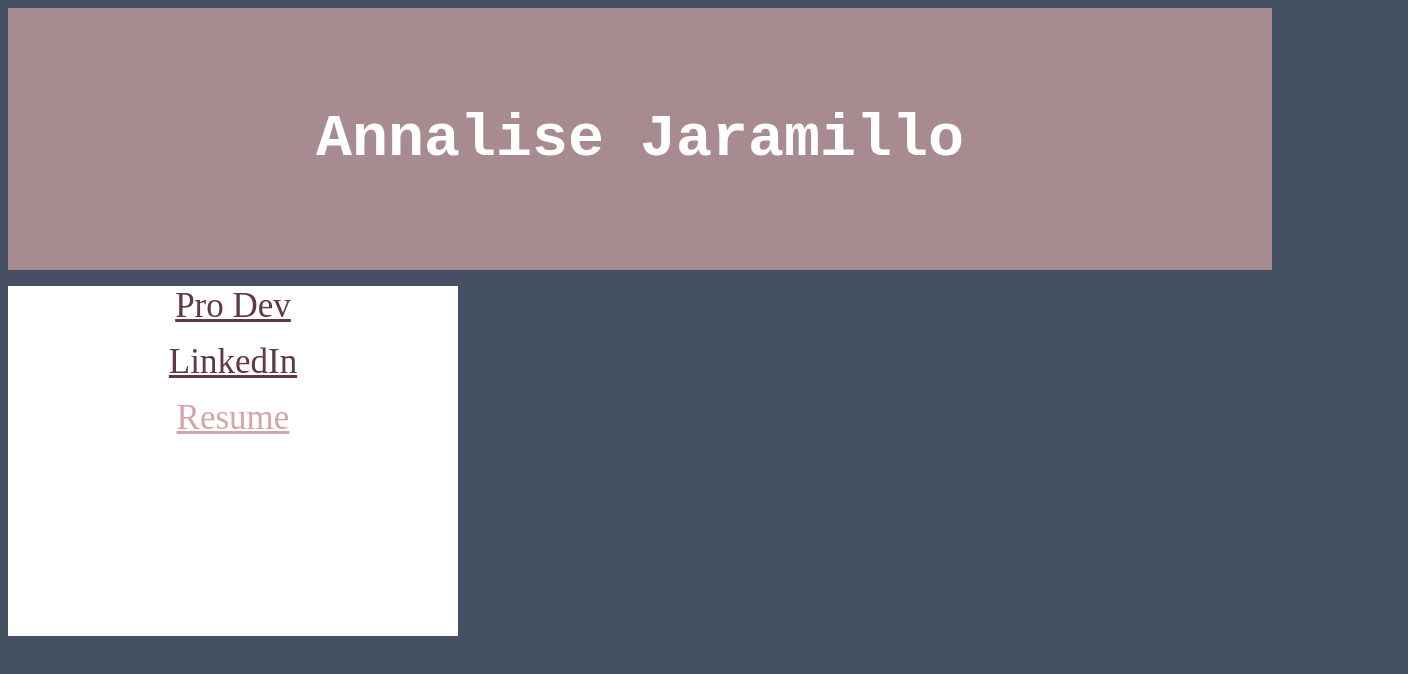
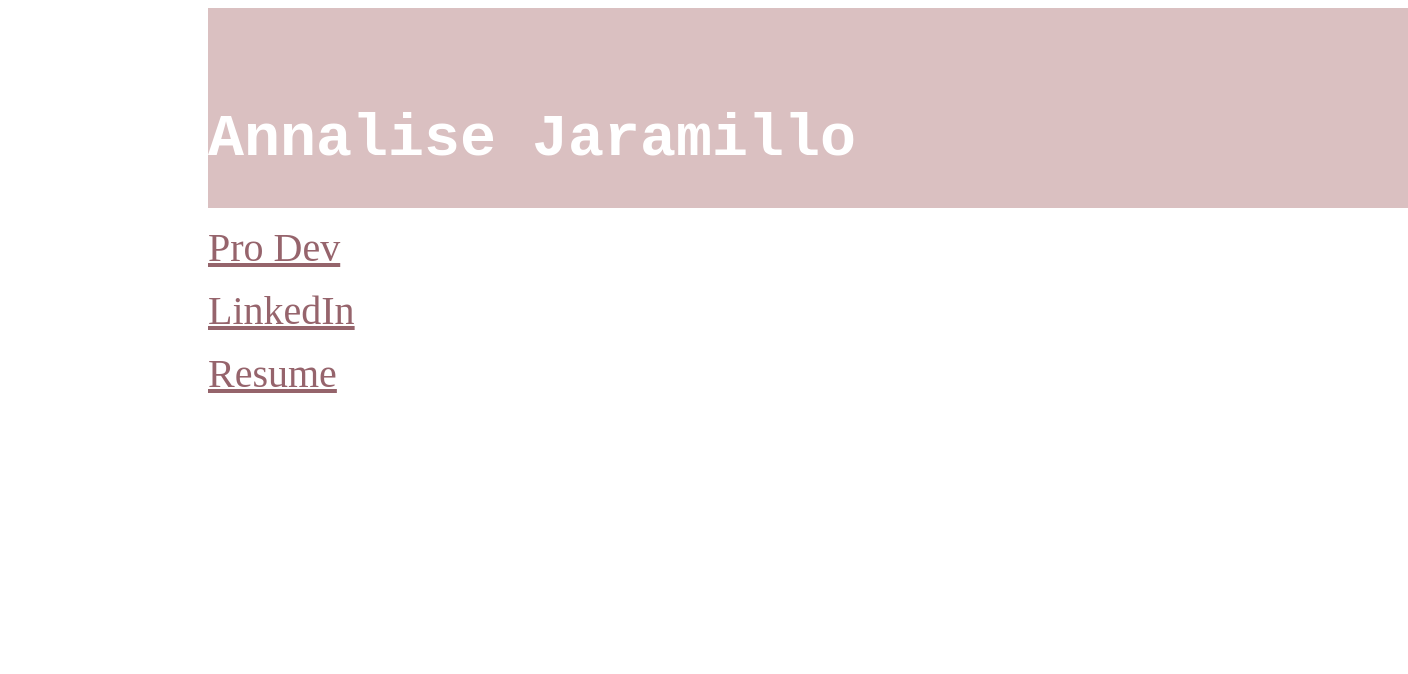
Before and after one commit to annalisejaramillo/annalisejaramillo.github.io, a plain HTML site: page Index.html in a window 1280 px wide. Shown: the whole page, 1408 px wide, since content can reach past the window. Drawn offline with Linux system fonts and the light colour scheme.

Commit message:
Changed css

```diff
--- a/style.css
+++ b/style.css
@@ -1,5 +1,5 @@
-body {
-	background-color: #455062;
+#indexBody {
+	background-color:#091914 ;
 	text-align: center;
 }
 #name {
@@ -7,21 +7,26 @@ body {
 	font-family: "Courier New", monospace;
 }
 .title {
-	background-color: rgba(213, 166, 166, 0.69);
+	width:1200px;
+	height:200px;
+	background-color: #dac0c1;
 	font-size:40px;
+	float: left;
+	margin-left:200px;
 }
 
 #proDevLinks {
-	width:450px;
-	height:350px;
+	width:1200px;
+	height:515px;
 	background-color: white;
-	float: inside;
+	float: left;
+	margin-left:200px;
 }
 a:link {
-	color: #613942;
-	font-size:35px;
+	color: rgba(120, 57, 66, 0.78);
+	font-size:40px;
 }
 a:visited {
-	color: #d5a6a6;
-	font-size:30px;
+	color: #783942;
+	font-size:40px;
 }
```
